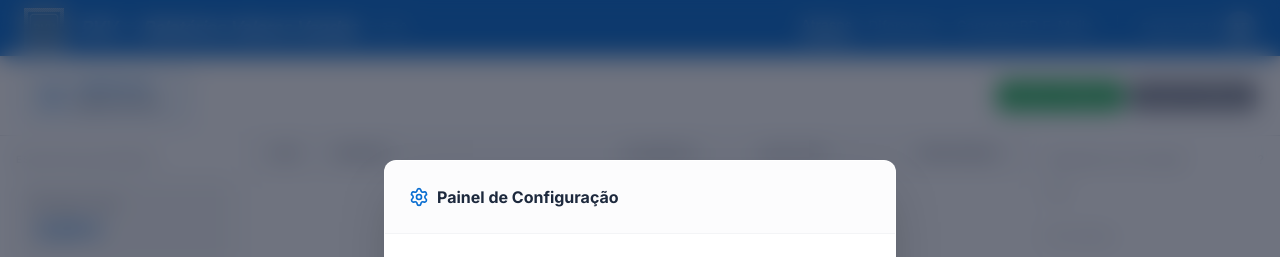
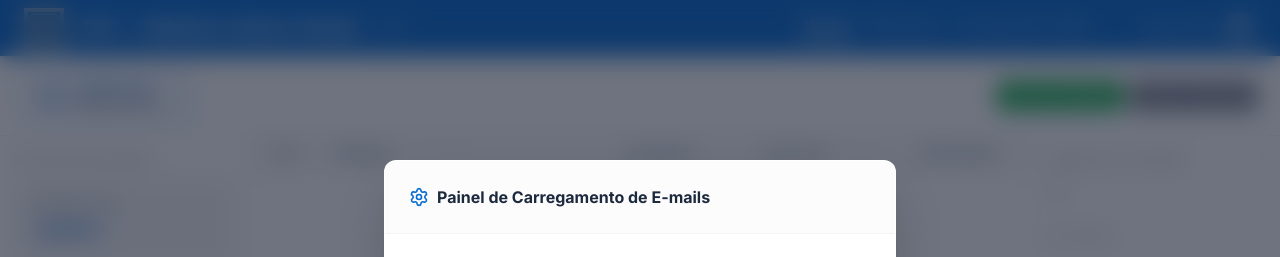
Before and after one commit to SumolCompalAFSN/relatorios-vendas, a React (Vite) app: page / in a window 1280 px wide. Both pictures are taken after a click on the button "Carregar BD E-Mails". Shown: the top 257 px of the page. Built offline with nearby package versions, Linux system fonts and the light colour scheme.

Commit message:
Update App.tsx

```diff
--- a/src/App.tsx
+++ b/src/App.tsx
@@ -1011,7 +1011,7 @@ alert("Ranking importado com sucesso!");
               <div className="p-6 border-b border-gray-100 flex items-center justify-between bg-gray-50/50">
                 <h3 className="font-bold text-slate-800 flex items-center gap-2">
                   <Settings size={20} className="text-[#0A6ED1]" />
-                  Painel de Configuração
+                  Painel de Carregamento de E-mails
                 </h3>
               </div>
 
```
